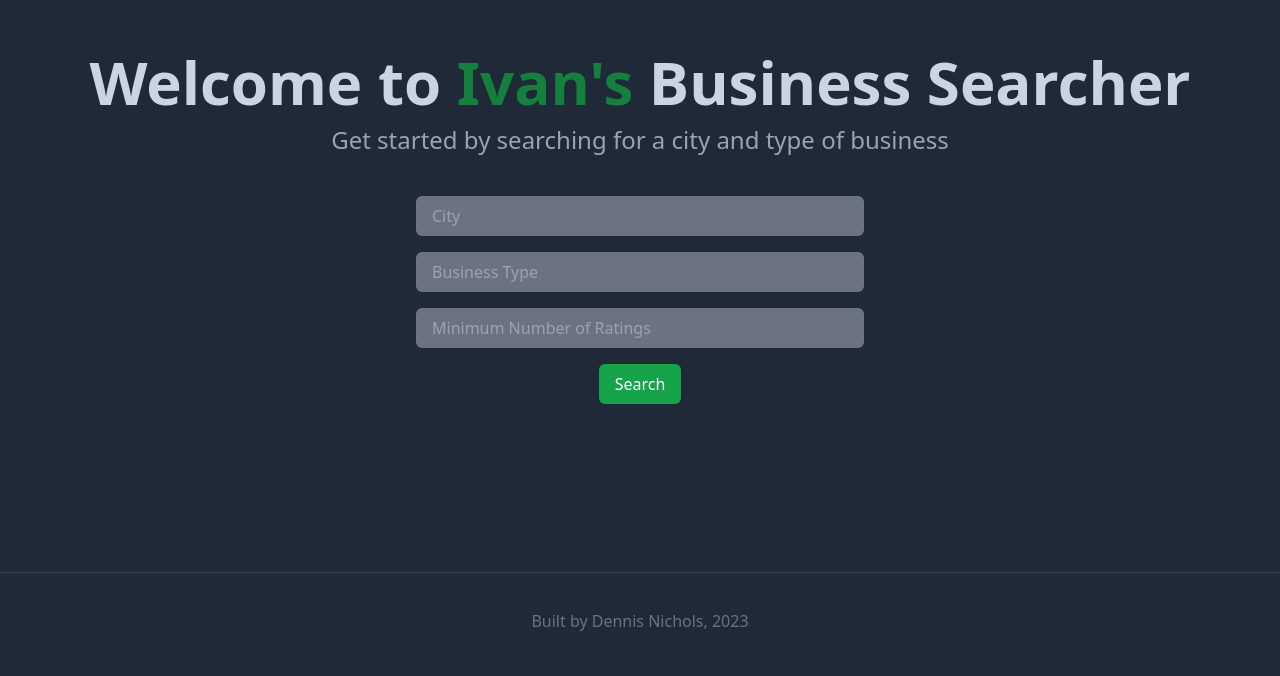
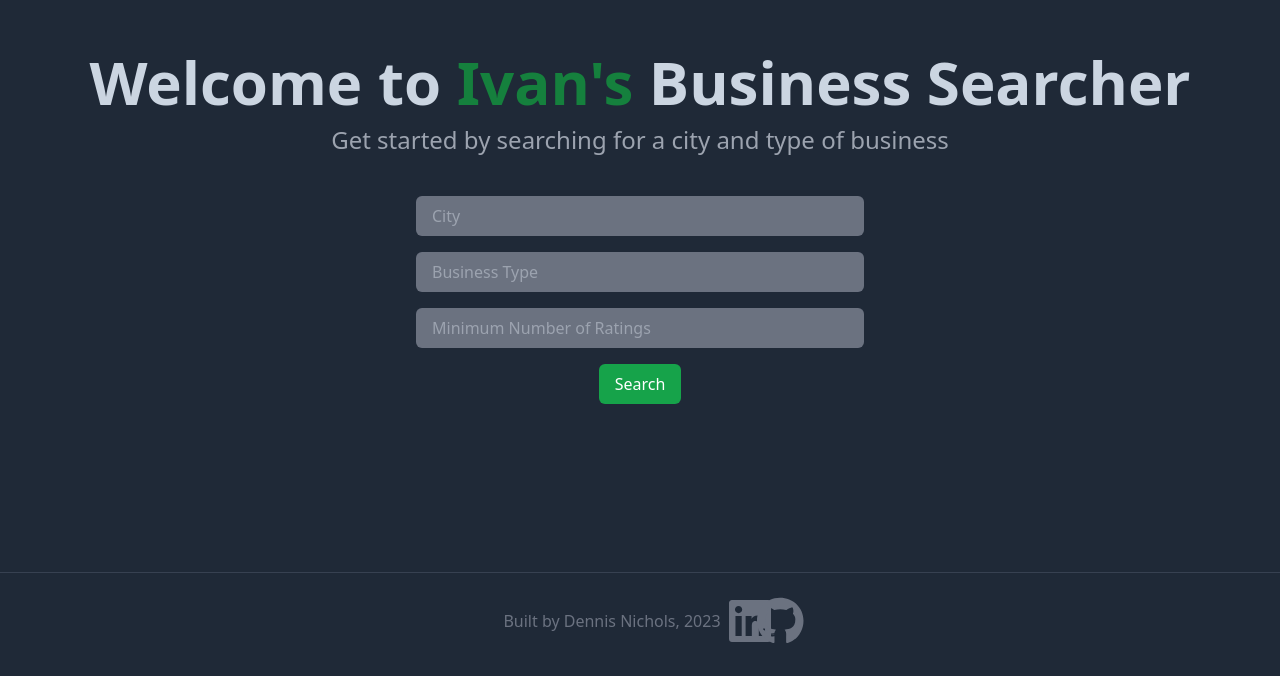
Before and after one commit to dennis-nichols/biz-searcher-frontend, a Next.js app: page / in a window 1280 px wide. Shown: the part 124-800 px from the top of the page. Built offline with nearby package versions, Linux system fonts and the light colour scheme; no server answers.

Commit message:
added social icons to footer

```diff
--- a/components/Footer.tsx
+++ b/components/Footer.tsx
@@ -1,15 +1,29 @@
-import React from 'react'
+import React from "react";
+import { FontAwesomeIcon } from "@fortawesome/react-fontawesome";
+import { faLinkedin } from "@fortawesome/free-brands-svg-icons";
+import { faGithub } from "@fortawesome/free-brands-svg-icons";
 
 export default function Footer() {
   return (
     <footer className="flex items-center justify-center w-full h-24 text-gray-500 border-t border-gray-700">
+      <p className="flex items-center justify-center gap-2">
+        Built by Dennis Nichols, 2023
+      </p>
       <a
-        className="flex items-center justify-center gap-2"
-        href="https://vercel.com?utm_source=create-next-app&utm_medium=default-template&utm_campaign=create-next-app"
         target="_blank"
-        rel="noopener noreferrer"
+        href="https://www.linkedin.com/in/dennisgnichols/"
+        className="w-5 ml-2"
       >
-        Built by Dennis Nichols, 2023
+        {" "}
+        <FontAwesomeIcon icon={faLinkedin} size="3x" />
+      </a>
+      <a
+        target="_blank"
+        href="https://github.com/dennis-nichols"
+        className="w-5 ml-2"
+      >
+        {" "}
+        <FontAwesomeIcon icon={faGithub} size="3x" />
       </a>
     </footer>
   );
--- a/package.json
+++ b/package.json
@@ -6,6 +6,11 @@
     "start": "next start"
   },
   "dependencies": {
+    "@fortawesome/fontawesome-svg-core": "^6.3.0",
+    "@fortawesome/free-brands-svg-icons": "^6.3.0",
+    "@fortawesome/free-regular-svg-icons": "^6.3.0",
+    "@fortawesome/free-solid-svg-icons": "^6.3.0",
+    "@fortawesome/react-fontawesome": "^0.2.0",
     "@tanstack/react-table": "^8.7.9",
     "clipboard": "^2.0.11",
     "json2csv": "^6.0.0-alpha.2",
```
Also changed, not shown: 1 other file (tests, documents, lock files or other folders).
